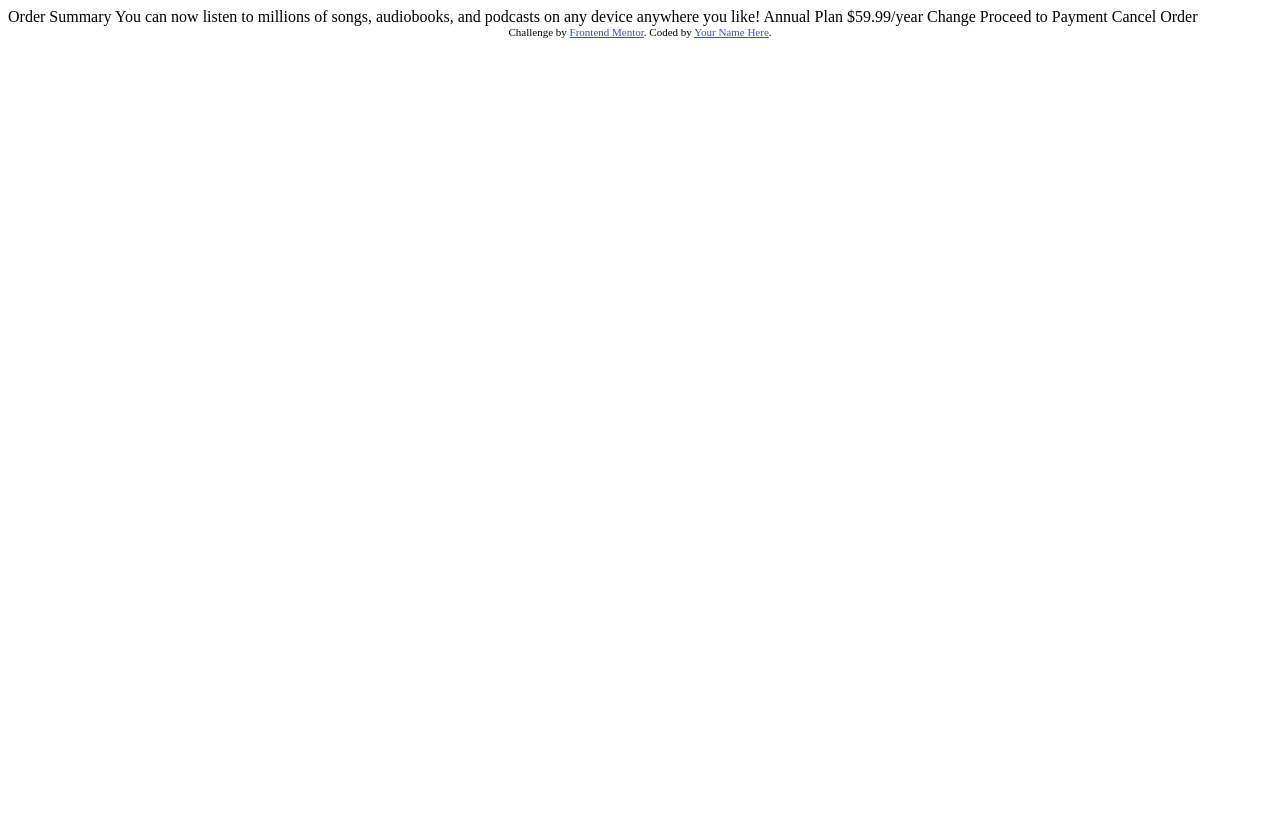
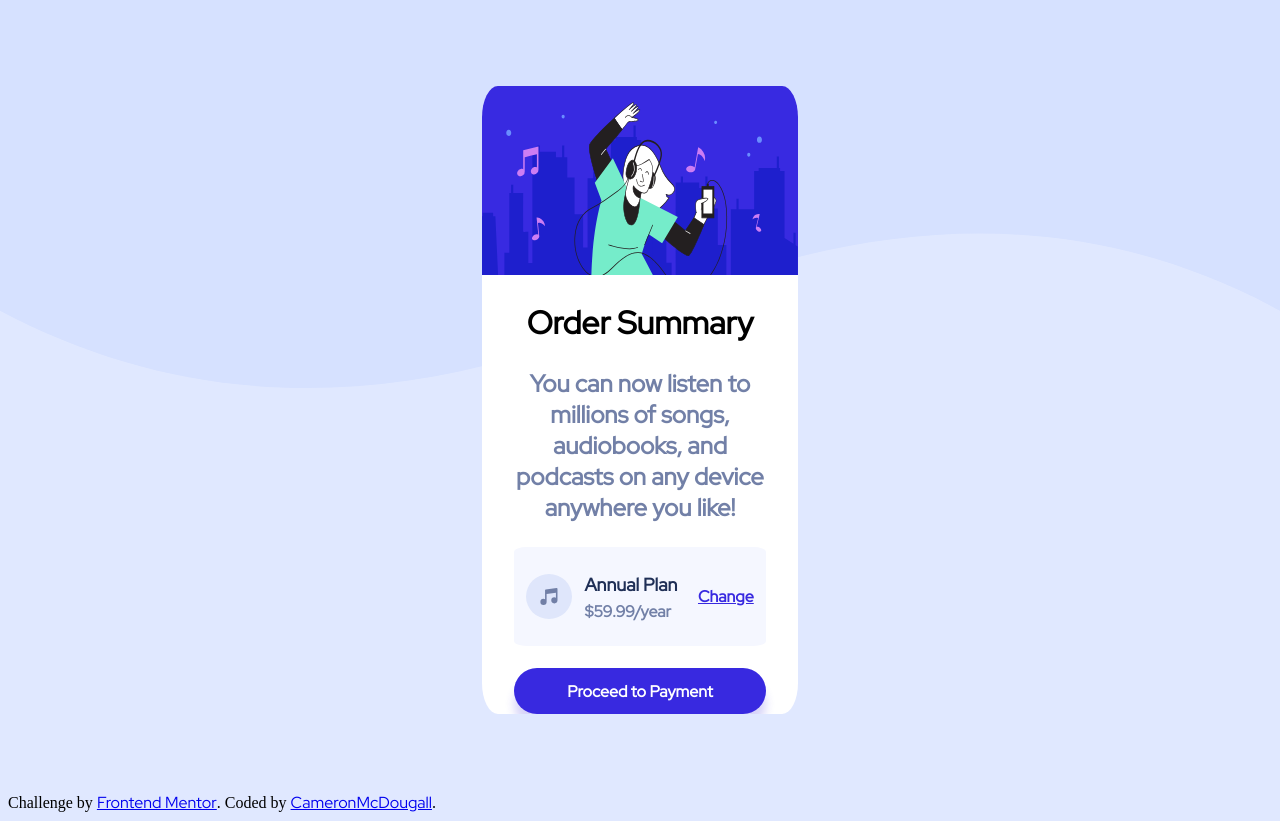
Before and after one commit to CameronMcDougall/order-summary-component-main-, a plain HTML site: page index.html in a window 1280 px wide. Before the commit the page ends 800 px from the top, so only its background shows below. Drawn offline with Linux system fonts and the light colour scheme.

Commit message:
page made

```diff
--- a/index.html
+++ b/index.html
@@ -1,37 +1,50 @@
 <!DOCTYPE html>
 <html lang="en">
+
 <head>
   <meta charset="UTF-8">
-  <meta name="viewport" content="width=device-width, initial-scale=1.0"> <!-- displays site properly based on user's device -->
+  <meta name="viewport" content="width=device-width, initial-scale=1.0">
+  <link rel="stylesheet" href="./stylesheets/layouts.css">
+  <link rel="stylesheet" href="./stylesheets/typography.css">
+  <link rel="stylesheet" href="./stylesheets/images.css">
+  <link rel="stylesheet" href="./stylesheets/buttons.css">
+  <link rel="icon" type="image/png" sizes="32x32" href="./images/favicon-32x32.png">
+  <link href='https://fonts.googleapis.com/css?family=Red Hat Display' rel='stylesheet'>
+  <title>Frontend Mentor | Order summary card</title>
+</head>
 
-  <link rel="icon" type="image/png" sizes="32x32" href="./images/favicon-32x32.png">
+<body>
+  <div class="container">
+    <div class="card">
+      <img class="card-header-image" src="./images/illustration-hero.svg"></img>
+      <div class="content">
+        <div class="header">
+          Order Summary
+        </div>
+        <p class="subtext">
+          You can now listen to millions of songs, audiobooks, and podcasts on any device anywhere you like!
+        </p>
+        <div class="option-box-container">
+          <div class="option-box">
+            <img class="music-image" src="./images/icon-music.svg">
+            <div class="plan-text">
+              <p class="annual-plan">Annual Plan</p>
+              <p class="pricing">$59.99/year</p>
+            </div>
+            <a class="change-text" href="https://https://www.frontendmentor.io/challenges/order-summary-component-QlPmajDUj">Change</a>
+          </div>
+        </div>
+        <div class="buttons-container">
+          <button class="payment-button">Proceed to Payment</button>
+          <button class="cancel-order-button">Cancel Order</button>
+        </div>
+      </div>
+    </div>
+  </div>
+  <footer class="attribution">
+    Challenge by <a href="https://www.frontendmentor.io?ref=challenge" target="_blank">Frontend Mentor</a>.
+    Coded by <a href="https://github.com/CameronMcDougall">CameronMcDougall</a>.
+    </div>
+</body>
 
-  <title>Frontend Mentor | Order summary card</title>
-
-  <!-- Feel free to remove these styles or customise in your own stylesheet 👍 -->
-  <style>
-    .attribution { font-size: 11px; text-align: center; }
-    .attribution a { color: hsl(228, 45%, 44%); }
-  </style>
-</head>
-<body>
-
-  Order Summary
-
-  You can now listen to millions of songs, audiobooks, and podcasts on any
-  device anywhere you like!
-
-  Annual Plan
-  $59.99/year
-
-  Change
-
-  Proceed to Payment
-  Cancel Order
-
-  <div class="attribution">
-    Challenge by <a href="https://www.frontendmentor.io?ref=challenge" target="_blank">Frontend Mentor</a>.
-    Coded by <a href="#">Your Name Here</a>.
-  </div>
-</body>
 </html>
--- /dev/null
+++ b/stylesheets/buttons.css
@@ -0,0 +1,35 @@
+.payment-button{
+    background-color: hsl(245, 75%, 52%);
+    border: none;
+    font-size: medium;
+    cursor: pointer;
+    margin-left: 10%;
+    margin-right: 10%;
+    color: white;
+    padding-top: 4%;
+    padding-bottom: 4%;
+    font-weight: 700;
+    border-radius: 2em;
+    box-shadow: 0px 13px 10px hsl(245deg 75% 52% / 20%);
+    outline: none;
+}
+
+.cancel-order-button{
+    background-color: inherit;
+    border: none;
+    font-size: medium;
+    cursor: pointer;
+    margin-left: 10%;
+    margin-right: 10%;
+    border-radius: 5%;
+    margin-top: 3%;
+    padding-top: 4%;
+    padding-bottom: 4%;
+    font-weight: 700;
+    color: hsl(224, 23%, 55%);
+}
+
+.buttons-container{
+    display: flex;
+    flex-direction: column;
+}
--- /dev/null
+++ b/stylesheets/images.css
@@ -0,0 +1,12 @@
+.card-header-image {
+    width: 100%;
+    height: 30%;
+}
+
+.music-image {
+    padding-left: 5%;
+    padding-right: 5%;
+
+    width: 18%;
+    height: 28%;
+}
--- /dev/null
+++ b/stylesheets/layouts.css
@@ -0,0 +1,61 @@
+.card {
+    background-color: white;
+    border-radius: 5%;
+    height: 90%;
+    width: 90%;
+    overflow: hidden;
+}
+
+@media only screen and (min-width: 800px) {
+    .card {
+        width: 25%;
+        height: 80%;
+    }
+}
+
+.option-box-container{
+    margin-top: 7%;
+    margin-left: 10%;
+    margin-right: 10%;
+    padding-bottom: 7%;
+}
+
+.option-box {
+    background-color: hsl(225, 100%, 98%);
+    border-radius: 5%;
+    display: flex;
+    flex-direction: row;
+    align-items: center;
+    padding-top: 7%;
+    padding-bottom: 7%;
+}
+
+.container {
+    display: flex;
+    align-self: center;
+    align-content: center;
+    flex-direction: column;
+}
+
+
+body {
+    background-image: url(../images/pattern-background-mobile.svg);
+    background-repeat: no-repeat;
+    background-size: 100%;
+    background-position: fixed;
+    background-color: hsl(225, 100%, 94%)
+}
+
+@media only screen and (min-width: 767px) {
+    body {
+        background-image: url(../images/pattern-background-desktop.svg);
+    }
+}
+
+.container {
+    display: flex;           /* establish flex container */
+    flex-direction: column;  /* make main axis vertical */
+    justify-content: center; /* center items vertically, in this case */
+    align-items: center;     /* center items horizontally, in this case */
+    height: 98vh;
+}
--- /dev/null
+++ b/stylesheets/typography.css
@@ -0,0 +1,72 @@
+p {
+    font-size: medium;
+}
+
+h1, h2, h3, h4, p, a, button{
+    font-family: 'Red Hat Display';
+}
+
+.header {
+    text-align: center;
+    font-weight: 900;
+    color: black;
+    font-size: x-large;
+    padding-top: 7%;
+    font-family: 'Red Hat Display';
+}
+
+.subtext {
+    text-align: center;
+    padding-left: 10%;
+    padding-right: 10%;
+    font-weight: 700;
+    font-size: medium;
+    color: hsl(224, 23%, 55%);
+}
+
+.pricing {
+    line-height: 0%;
+    padding-top: 0%;
+    font-weight: 700;
+    font-size: small;
+    color: hsl(224, 23%, 55%);
+}
+
+.change-text {
+    margin-left: auto;
+    margin-right: 5%;
+    font-weight: 700;
+    font-size: small;
+    color: hsl(245, 75%, 52%);
+}
+
+.annual-plan{
+    font-weight: 900;
+    margin-top: 25%;
+    font-size: medium;
+    color: hsl(223, 47%, 23%);
+    margin-block-end: 0em;
+    margin-block-start: 0.5em;
+}
+
+@media only screen and (min-width: 767px) {
+    .annual-plan {
+        font-size: large;
+    }
+    .change-text {
+        font-size: medium;
+    }
+    .subtext {
+        font-size: 1.5em;
+    }
+    .header {
+        font-size: 2em;
+    }
+    .pricing {
+        line-height: 0%;
+        padding-top: 0%;
+        font-weight: 700;
+        font-size: medium;
+        color: hsl(224, 23%, 55%);
+    }
+}
```
